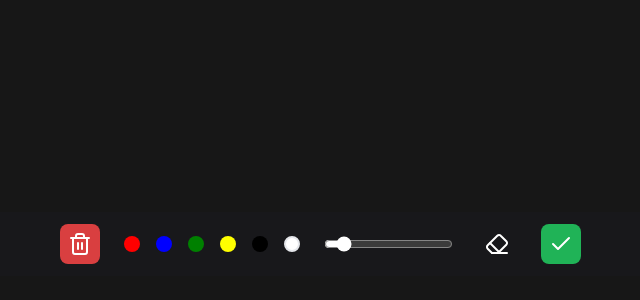
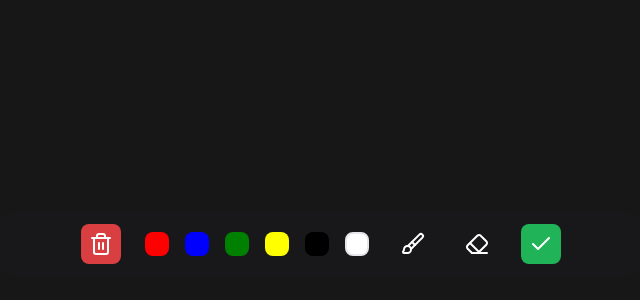
Before and after one commit to SoucaThomas/Ai-MathNotes, a Next.js app: page / in a window 1280 px wide. Shown: the part 500-800 px from the top of the page, without its empty margins (319-959 px from the left). Built offline with nearby package versions, Linux system fonts and the light colour scheme.

Commit message:
refactor: enhance Toolbar with brush size selection and color options

```diff
--- a/components/Toolbar.tsx
+++ b/components/Toolbar.tsx
@@ -10,6 +10,7 @@ import {
   DropdownMenuGroup,
   DropdownMenuItem,
   DropdownMenuLabel,
+  DropdownMenuSeparator,
   DropdownMenuTrigger,
 } from "@/components/ui/dropdown-menu";
 
@@ -35,8 +36,9 @@ export default function Toolbar(props: {
   } = props;
 
   const { toast } = useToast();
-  const [selectedId, setSelectedId] = useState(-1);
+  const [selectedId, setSelectedId] = useState(0);
   const [open, setOpen] = useState(false);
+  const [openBrushPC, setOpenBrushPC] = useState(false);
 
   const handleSubmint = async () => {
     setLoading(true);
@@ -52,7 +54,7 @@ export default function Toolbar(props: {
 
     if (response.error) {
       toast({
-        variant: "destructive",
+        variant: "default",
         title: "Uh oh! Something went wrong.",
         description: response.message,
       });
@@ -64,7 +66,7 @@ export default function Toolbar(props: {
       setLatex(response[0].result.toString());
     } else
       toast({
-        variant: "destructive",
+        variant: "default",
         title: "Uh oh! Something went wrong.",
         description:
           "Unable to solve the given input. Please check the format or content of the problem.",
@@ -86,7 +88,7 @@ export default function Toolbar(props: {
 
   return (
     <motion.div
-      className="absolute inset-x-0 bottom-0 m-6 mx-auto flex h-16 w-2/3 items-center justify-center gap-3 rounded-full bg-zinc-900 md:gap-6"
+      className="absolute inset-x-0 bottom-0 m-6 mx-auto flex h-16 w-80 max-w-2xl items-center justify-center gap-3 rounded-full bg-zinc-900 md:w-5/6 md:gap-6"
       initial={{ y: 100 }}
       animate={{ y: 0 }}
       transition={{ duration: 0.5 }}
@@ -104,7 +106,7 @@ export default function Toolbar(props: {
           <motion.div
             className={`${
               currentSwatch === swatch ? "border-2" : ""
-            } h-4 w-4 cursor-pointer rounded-lg`}
+            } aspect-square h-6 cursor-pointer rounded-lg`}
             style={{ backgroundColor: swatch }}
             key={swatch}
             onClick={() => setCurrentSwatch(swatch)}
@@ -122,56 +124,106 @@ export default function Toolbar(props: {
       >
         <DropdownMenu open={open} onOpenChange={setOpen}>
           <DropdownMenuTrigger asChild>
-            <div onClick={() => setSelectedId(0)}>
-              <Palette />
+            <div>
+              <Palette color={currentSwatch} />
             </div>
           </DropdownMenuTrigger>
-          <DropdownMenuContent align="center" className="w-[2rem]">
-            <DropdownMenuLabel>Colors</DropdownMenuLabel>
+          <DropdownMenuContent align="center" className="w-[240px]">
+            <DropdownMenuLabel>Choose a color</DropdownMenuLabel>
             <DropdownMenuGroup>
+              <div className="overflox-hidden grid grid-cols-4 gap-2">
                 {Object.values(Swatch).map((swatch) => (
                   <DropdownMenuItem key={swatch}>
                     <button
                       className={`${
                         currentSwatch === swatch ? "border-2" : ""
-                    } h-5 w-10 cursor-pointer rounded-lg`}
+                      } aspect-square h-10 cursor-pointer rounded-lg`}
                       style={{ backgroundColor: swatch }}
                       key={swatch}
                       onClick={() => setCurrentSwatch(swatch)}
                     ></button>
                   </DropdownMenuItem>
                 ))}
+              </div>
+              <DropdownMenuSeparator />
+              <DropdownMenuLabel>
+                <h1>
+                  Choose the brush Size <span>{currentSize}px</span>
+                </h1>
+              </DropdownMenuLabel>
+
+              <DropdownMenuItem>
+                <input
+                  type="range"
+                  min={1}
+                  max={40}
+                  value={currentSize}
+                  onChange={(event) =>
+                    setCurrentSize(Number(event.target.value))
+                  }
+                  className="color-zinc-200 w-full accent-white"
+                />
+              </DropdownMenuItem>
             </DropdownMenuGroup>
           </DropdownMenuContent>
         </DropdownMenu>
       </motion.div>
 
       <motion.div
-        className="flex aspect-square h-10 w-10 cursor-pointer items-center justify-center rounded-lg md:hidden"
+        className="hidden aspect-square h-8 cursor-pointer items-center justify-center rounded-lg md:flex md:h-10"
+        onClick={() => {
+          setSelectedId(0);
+        }}
+        whileHover={{ scale: SCALE }}
+      >
+        <DropdownMenu open={openBrushPC} onOpenChange={setOpenBrushPC}>
+          <DropdownMenuTrigger asChild>
+            <div>
+              <Brush color={currentSwatch} />
+            </div>
+          </DropdownMenuTrigger>
+          <DropdownMenuContent align="center" className="w-[240px]">
+            <DropdownMenuGroup>
+              <DropdownMenuLabel>
+                <h1>
+                  Choose the brush Size <span>{currentSize}px</span>
+                </h1>
+              </DropdownMenuLabel>
+
+              <DropdownMenuItem>
+                <input
+                  type="range"
+                  min={1}
+                  max={40}
+                  value={currentSize}
+                  onChange={(event) =>
+                    setCurrentSize(Number(event.target.value))
+                  }
+                  className="color-zinc-200 w-full accent-white"
+                />
+              </DropdownMenuItem>
+            </DropdownMenuGroup>
+          </DropdownMenuContent>
+        </DropdownMenu>
+      </motion.div>
+
+      <motion.div
+        className={`#{selectedId === 0 ? 'border-2' : ''} flex aspect-square h-10 w-10 cursor-pointer items-center justify-center rounded-lg md:hidden`}
+        onClick={() => {
+          setSelectedId(0);
+        }}
+        whileHover={{ scale: SCALE }}
+      >
+        <Brush color={selectedId === 0 ? "#8a8a8a" : "white"} />
+      </motion.div>
+      <motion.div
+        className="flex aspect-square h-10 w-10 cursor-pointer items-center justify-center rounded-lg"
         onClick={() => {
           setSelectedId(1);
         }}
         whileHover={{ scale: SCALE }}
       >
-        <Brush />
-      </motion.div>
-      <input
-        type="range"
-        min={1}
-        max={40}
-        value={currentSize}
-        onChange={(event) => setCurrentSize(Number(event.target.value))}
-        className="color-zinc-200 hidden accent-white md:block"
-      />
-
-      <motion.div
-        className="flex aspect-square h-10 w-10 cursor-pointer items-center justify-center rounded-lg"
-        onClick={() => {
-          setSelectedId(2);
-        }}
-        whileHover={{ scale: SCALE }}
-      >
-        <Eraser />
+        <Eraser color={selectedId === 1 ? "#8a8a8a" : "white"} />
       </motion.div>
 
       <motion.div
```
Lines whose indentation alone changed are shown as unchanged.
